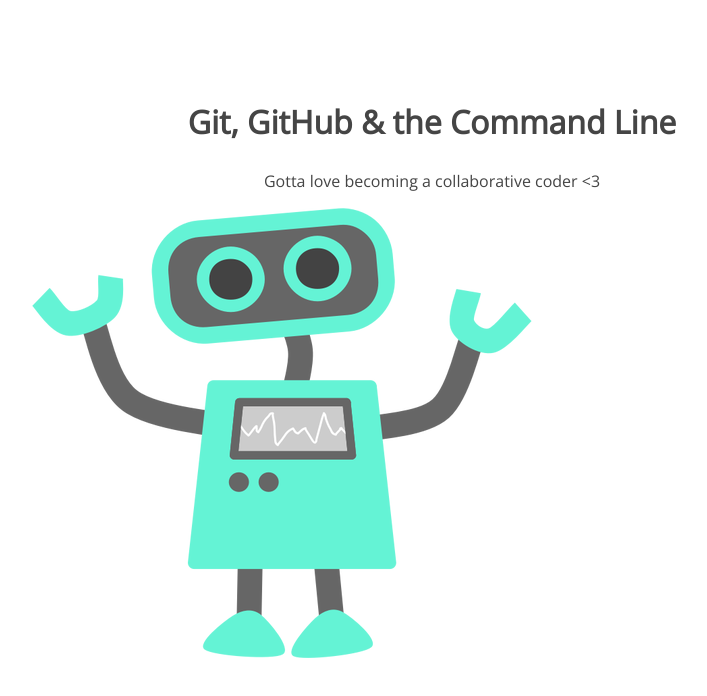
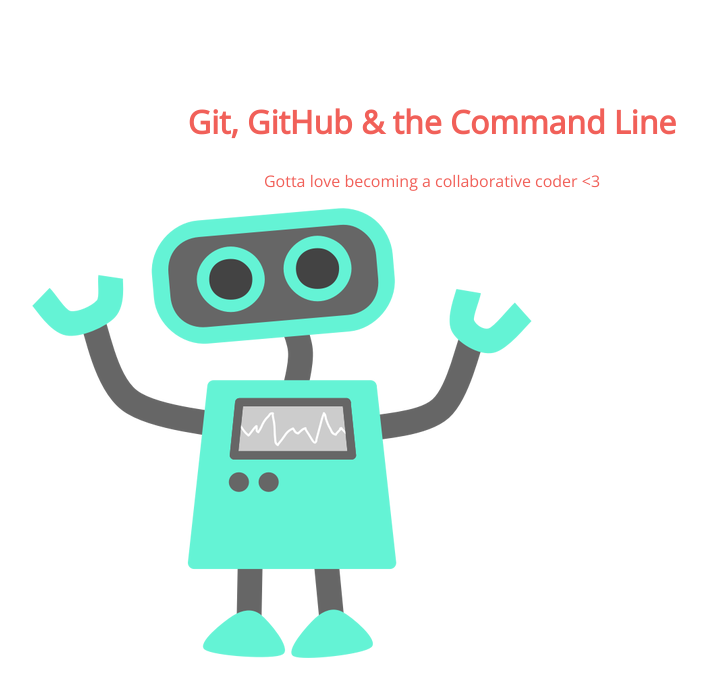
Before and after one commit to jhuuuff/105-project, a plain HTML site: page index.html in a window 1280 px wide. Shown: the whole page, without its empty margins (208-915 px from the left). Drawn offline with nearby package versions, Linux system fonts and the light colour scheme.

Commit message:
changed H1 to #f16059

```diff
--- a/css/style.css
+++ b/css/style.css
@@ -5,7 +5,7 @@
 section h1,
 section p {
 	text-align: center;
-	color: #454545;
+	color: #f16059;
 }
 section h1 {
 	font: 32px 'Open Sans';
```
